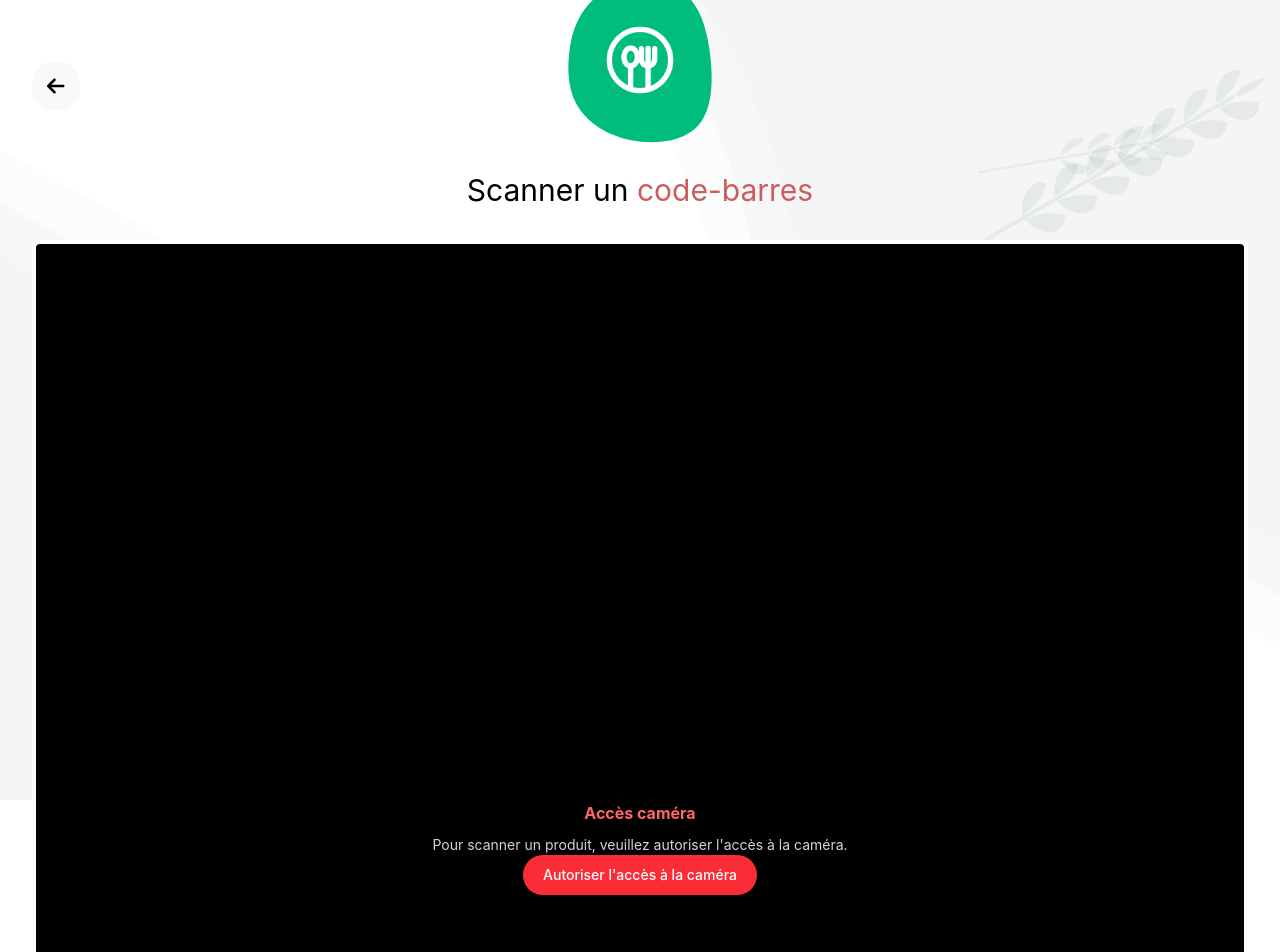
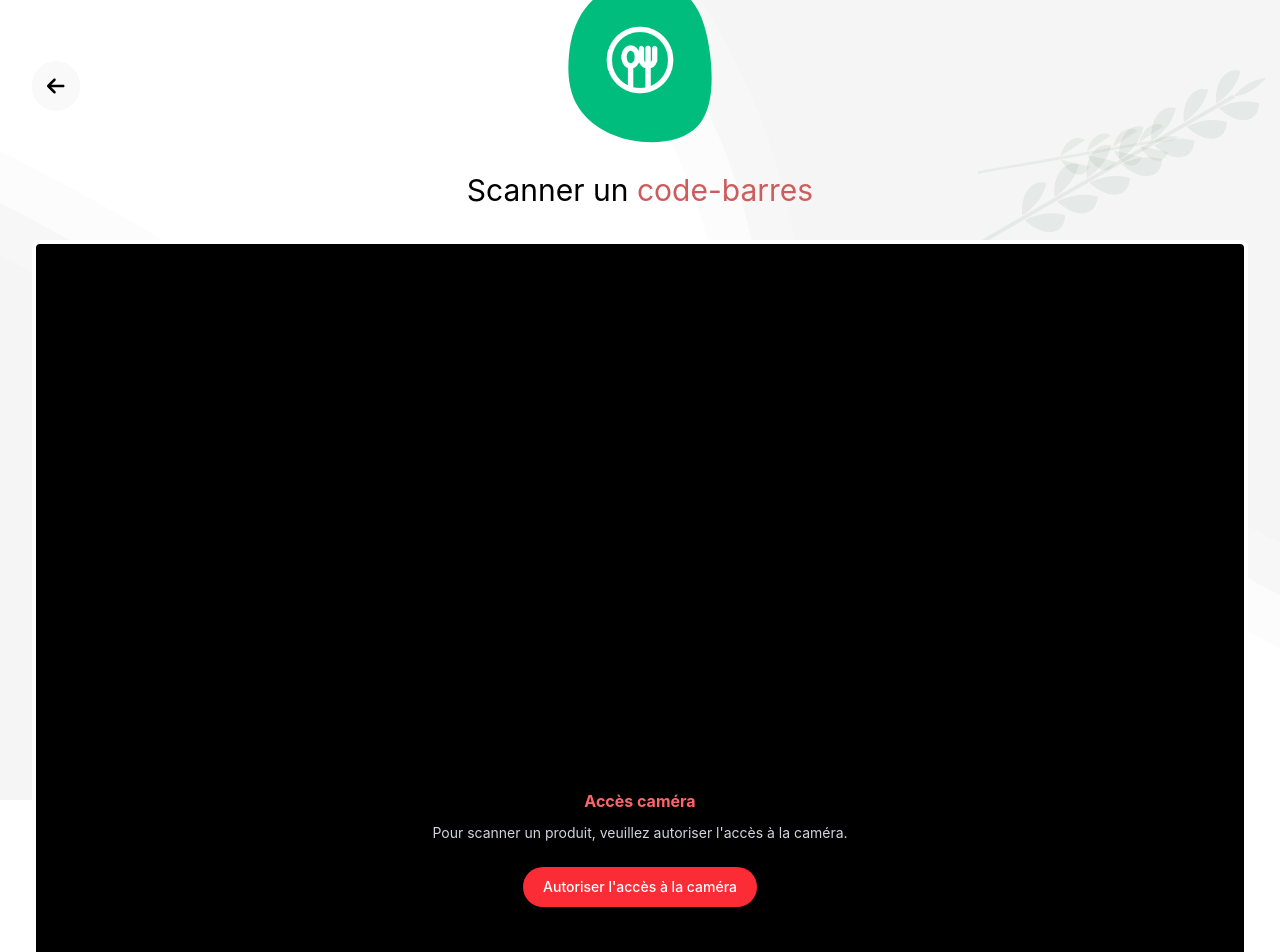
Before and after one commit to salaahl/nutri_verif_by_vue.js, a Vue app: page /barcode-scanner in a window 1280 px wide. Shown: the top 952 px of the page. Built offline with nearby package versions, Linux system fonts and the light colour scheme; a web font is replaced by a local one.

Commit message:
import d'une image pour les plats

```diff
--- a/src/views/ScannerView.vue
+++ b/src/views/ScannerView.vue
@@ -194,7 +194,7 @@ onBeforeUnmount(async () => {
           Pour scanner un produit, veuillez autoriser l'accès à la caméra.
         </p>
         <button
-          class="text-white bg-red-500 hover:bg-red-600 focus:ring-4 focus:outline-none focus:ring-red-300 font-medium rounded-full text-sm px-5 py-2.5 text-center inline-flex items-center"
+          class="mt-6 text-white bg-red-500 hover:bg-red-600 focus:ring-4 focus:outline-none focus:ring-red-300 font-medium rounded-full text-sm px-5 py-2.5 text-center inline-flex items-center"
           @click="startScanner()"
         >
           Autoriser l'accès à la caméra
@@ -202,7 +202,7 @@ onBeforeUnmount(async () => {
       </div>
 
       <div
-        v-else-if="!isBarcodeMode && !cameraPermission && !geminiPermission"
+        v-else-if="!isBarcodeMode && !geminiPermission"
         class="w-full p-4 aspect-square rounded-lg bg-black flex flex-col justify-center items-center p-6 text-center"
       >
         <p class="text-red-400 font-bold mb-2">Accès caméra</p>
```
Also changed, not shown: public/dish.jpg (added).
